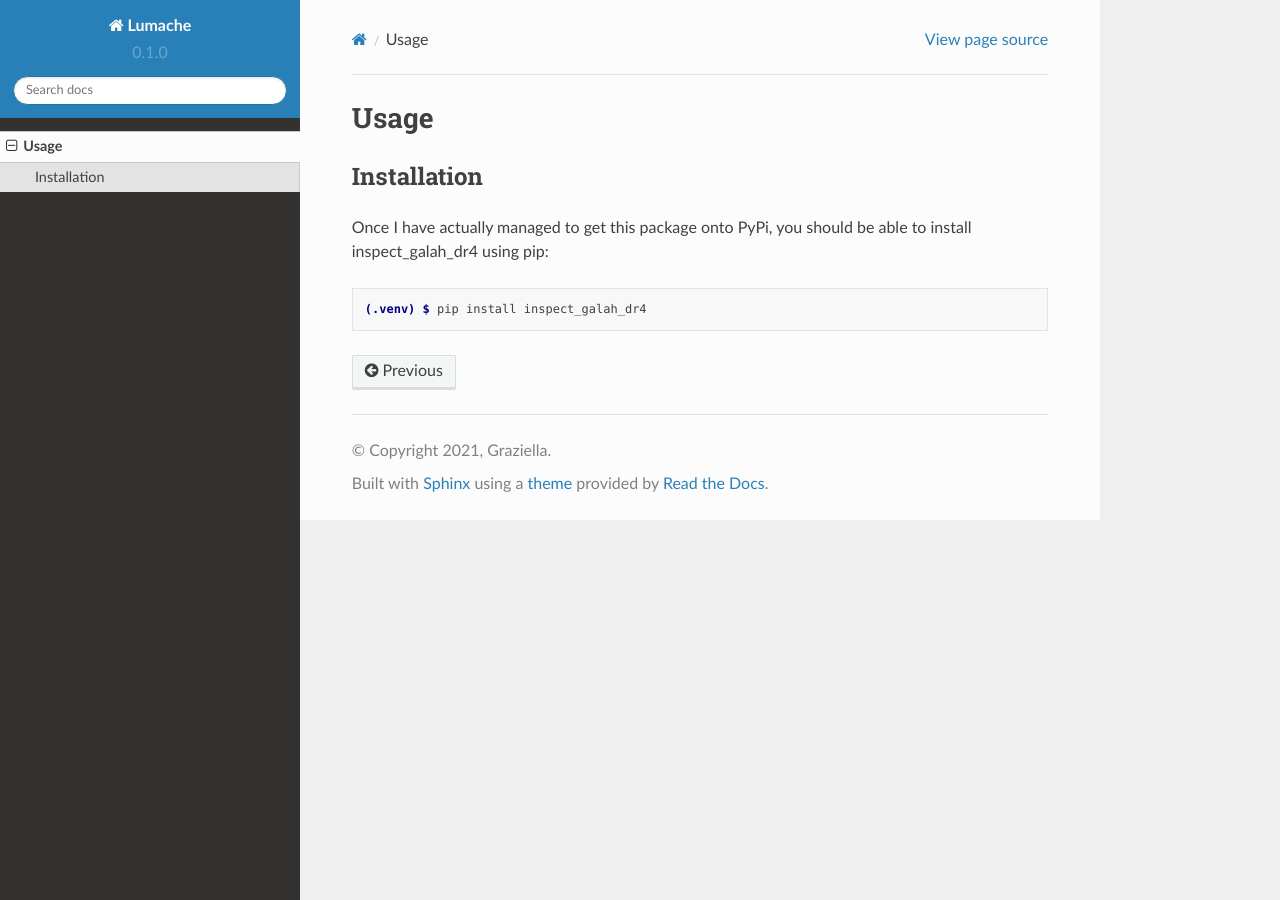
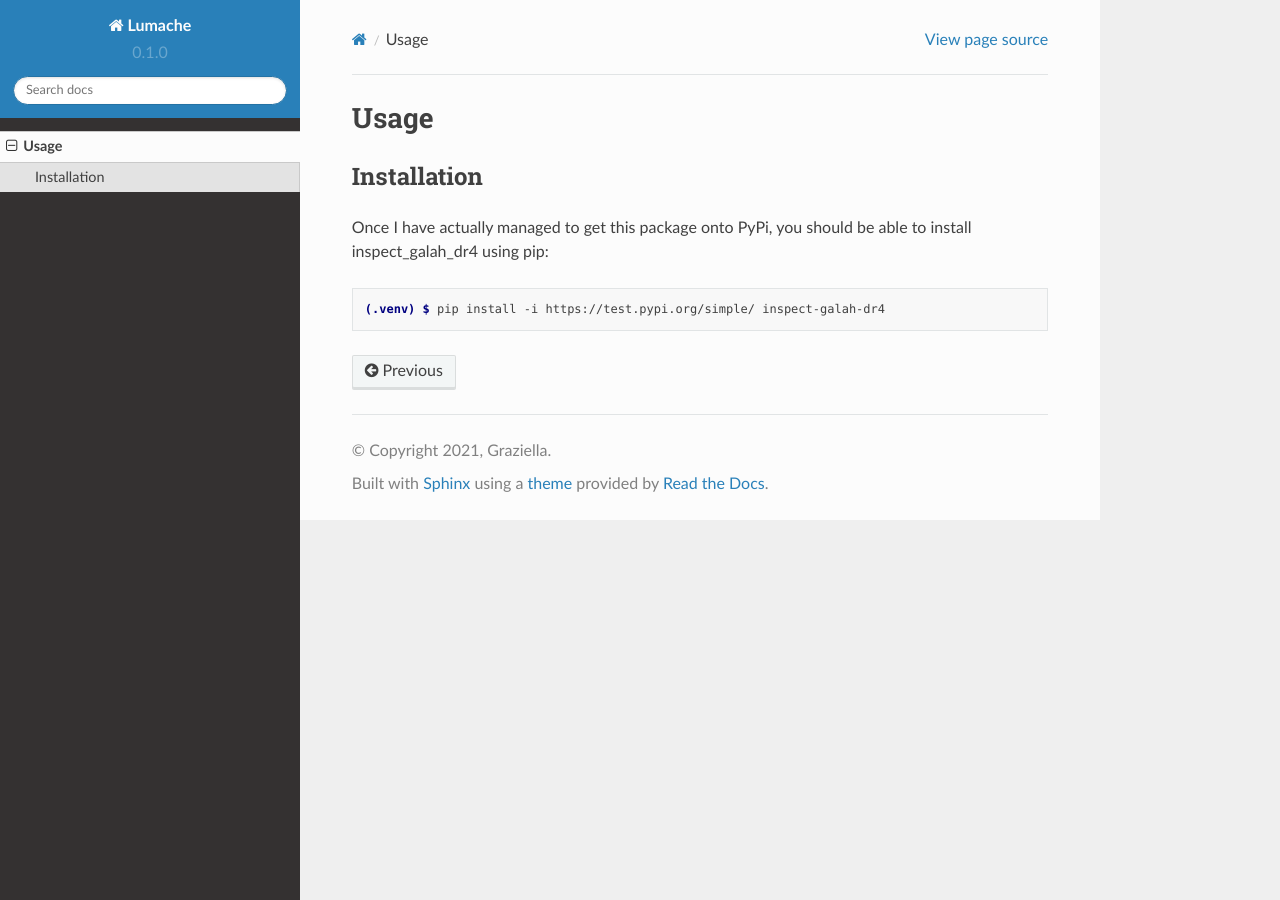
Before and after one commit to svenbuder/inspect_galah_dr4, a Sphinx documentation site: the page built from docs/source/usage.rst, in a window 1280 px wide. Built offline with Sphinx 7.4.7 and the Read the Docs theme 2.0.0, drawn with Linux system fonts in a browser that asks for light colours; some of the changed lines change nothing that is shown.

Commit message:
Update usage.rst

```diff
--- a/docs/source/usage.rst
+++ b/docs/source/usage.rst
@@ -10,4 +10,4 @@ Once I have actually managed to get this package onto PyPi, you should be able t
 
 .. code-block:: console
 
-   (.venv) $ pip install inspect_galah_dr4
+   (.venv) $ pip install -i https://test.pypi.org/simple/ inspect-galah-dr4
```
